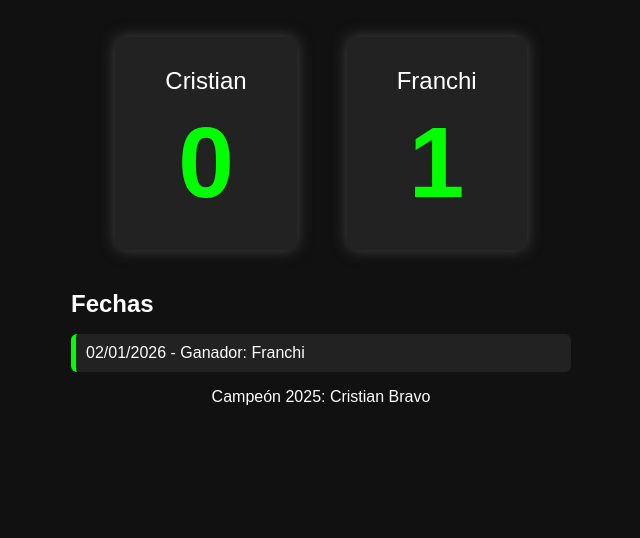
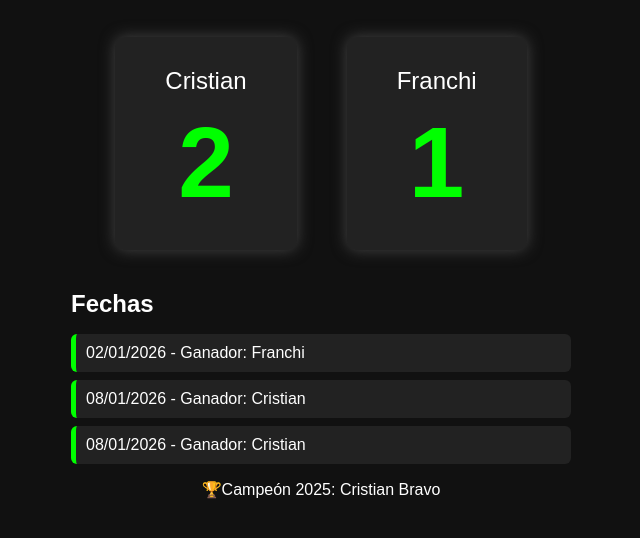
Before and after one commit to cristianbravorobin/marcador, a plain HTML site: page index.html in a window 1280 px wide. Shown: the part 100-638 px from the top of the page, without its empty margins (319-959 px from the left). Drawn offline with Linux system fonts and the light colour scheme.

Commit message:
Update scores and add history entries in index.html

```diff
--- a/index.html
+++ b/index.html
@@ -71,7 +71,7 @@
   <div class="scoreboard">
     <div class="player">
       <div class="name">Cristian</div>
-      <div class="score">0</div>
+      <div class="score">2</div>
     </div>
     <div class="player">
       <div class="name">Franchi</div>
@@ -83,9 +83,11 @@
     <h2>Fechas</h2>
     <ul>
       <li>02/01/2026 - Ganador: Franchi</li>
+      <li>08/01/2026 - Ganador: Cristian</li>
+      <li>08/01/2026 - Ganador: Cristian</li>
      </ul>
   </div>
 
-  <div>Campeón 2025: Cristian Bravo</div>
+  <div>🏆Campeón 2025: Cristian Bravo</div>
 </body>
 </html>
```
